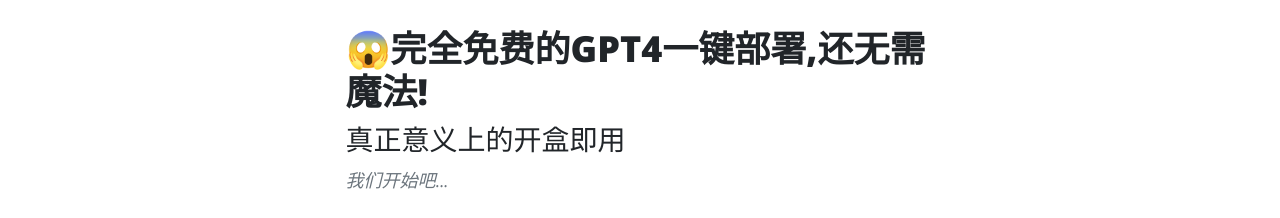
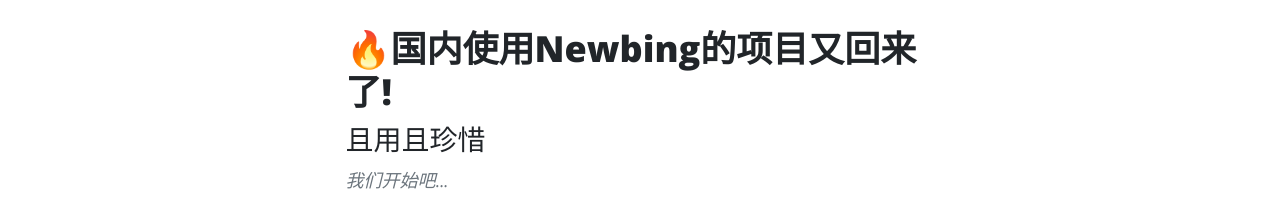
Before and after one commit to LXJ-George666/LXJ-tEam-b, a plain HTML site: page index.html in a window 1280 px wide. Shown: the part 734-952 px from the top of the page. Drawn offline with nearby package versions, Linux system fonts and the light colour scheme.

Commit message:
Update index.html

```diff
--- a/index.html
+++ b/index.html
@@ -97,6 +97,15 @@
 
                   </div>
 
+
+							 <div class="post-preview">
+                        <a href="page/new bing/7-24bing验证问题.html">
+                            <h2 class="post-title">🔥国内使用Newbing的项目又回来了!&nbsp;</h2>
+                            <h3 class="post-subtitle">且用且珍惜&nbsp;</h3>
+                        </a>
+                        <p class="post-meta">
+                            我们开始吧... </p>
+                  </div>
 
 					 <div class="post-preview">
                         <a href="page/GPT4FREE/GPT4Free.html">
```
